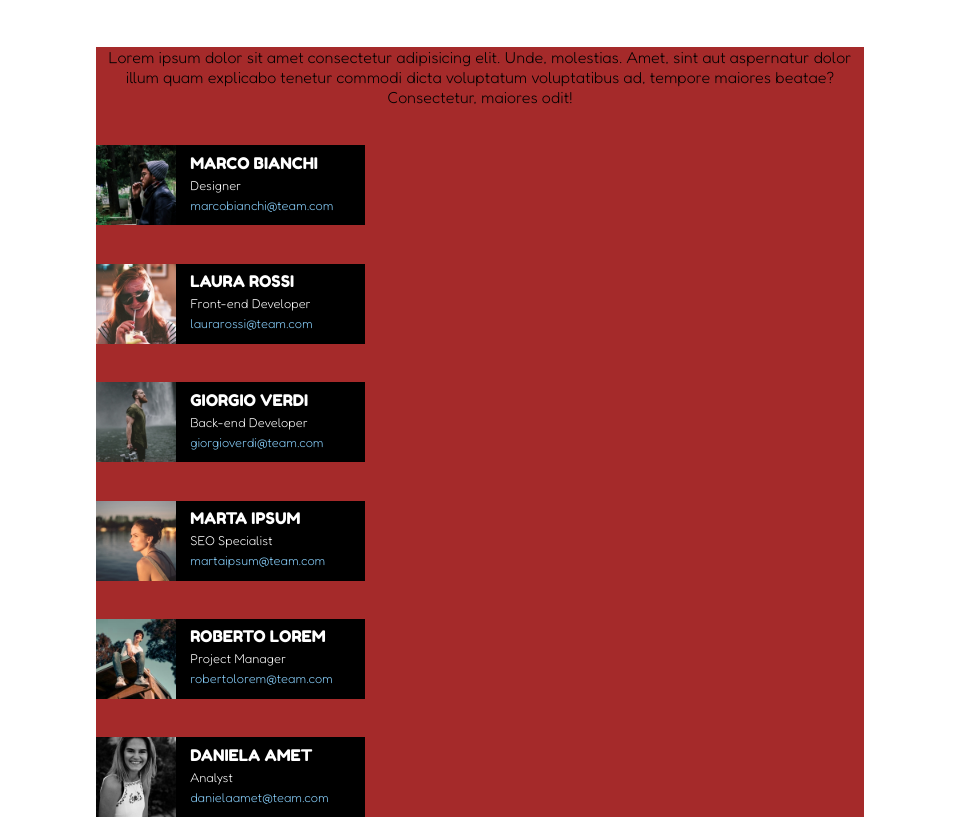
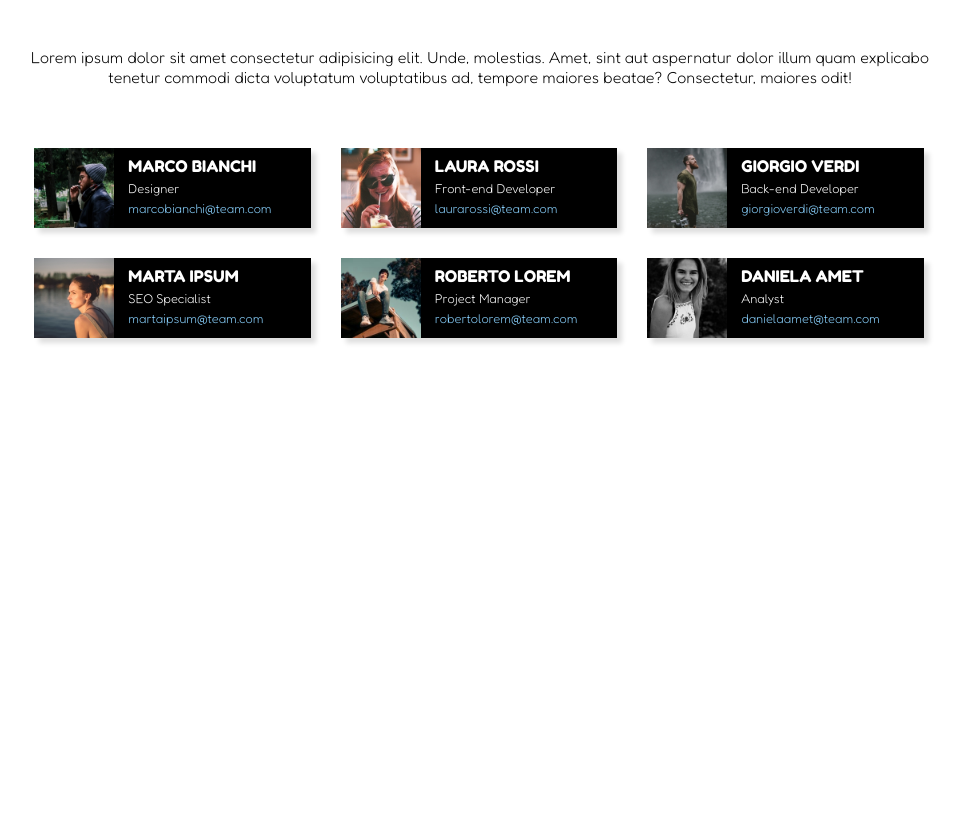
Before and after one commit to saragisondi/html-css-float-cards, a plain HTML site: page index.html in a window 1280 px wide. Shown: the part 72-889 px from the top of the page, without its empty margins (160-1121 px from the left). After the commit the page ends 800 px from the top, so only its background shows below. Drawn offline with Linux system fonts and the light colour scheme.

Commit message:
last commit

```diff
--- a/css/style.css
+++ b/css/style.css
@@ -27,21 +27,30 @@ header h1{
   margin-bottom: 50px;
 }
 
-/*SPECIFIC*/
-main .container-text{
-  background-color: brown;
-  text-align: center;
-  width: 60%;
-  height: 50%;
-  margin-left: 20%
+
+.container{
+  width: 90%;
+  max-width: 1170px;
+  margin: 0 auto;
 }
 
+
+main .container-text{
+  text-align: center;
+  width: 80%;
+  margin-left: 10%;
+}
+
+
+/*SPECIFIC*/
+
 div .container-cards{
-margin-top: 5%;
-background-color: black;
-max-width: 35%;
-max-height: 5%;
-text-align: left;
+  background-color: black;
+  text-align: left;
+  float: left;
+  width: calc(90% / 3);
+  margin: 15px;
+  box-shadow: 5px 5px 5px #dedede;
 }
 
 div .container-cards ul{
@@ -67,10 +76,19 @@ div .container-cards ul li:nth-child(2){
 
 div .container-cards ul li:last-child{
   font-size: 0.8rem;
-
 }
 
 div .container-cards ul li a{
   text-decoration: none;
   color: lightskyblue;
 }
+
+.clearfix:after{
+  content: "";
+  display: table;
+  clear: both;
+}
+
+p{
+  margin-bottom: 5%;
+}
--- a/index.html
+++ b/index.html
@@ -21,6 +21,8 @@
   <!--testo e cards-->
   <main>
     <section>
+
+      <div class="container">
         <div class="container-text">
           <!--testo-->
         <p>
@@ -96,6 +98,9 @@
       </div>
       </div>
     </div>
+      </div>
+
+
 
     </section>
   </main>
```
